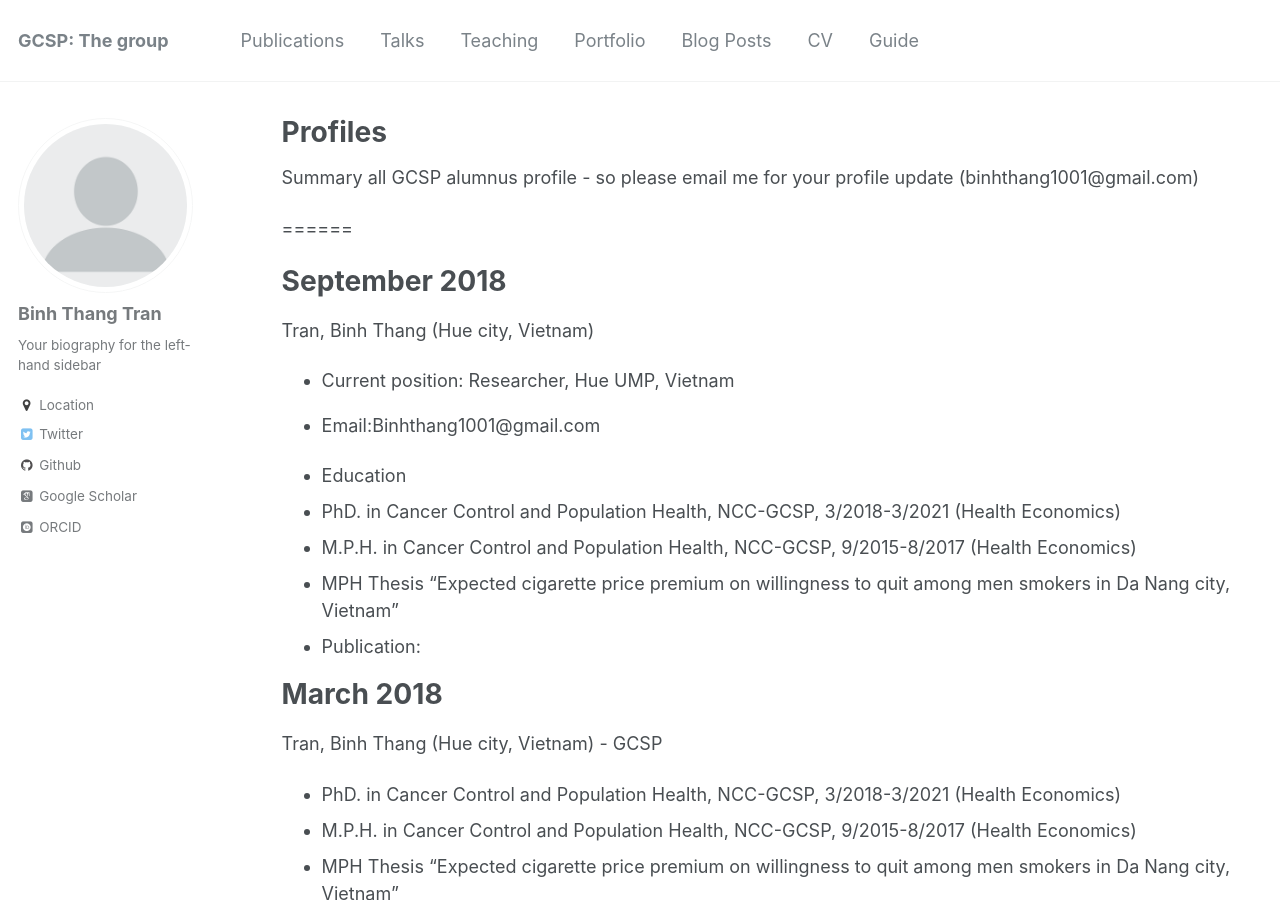
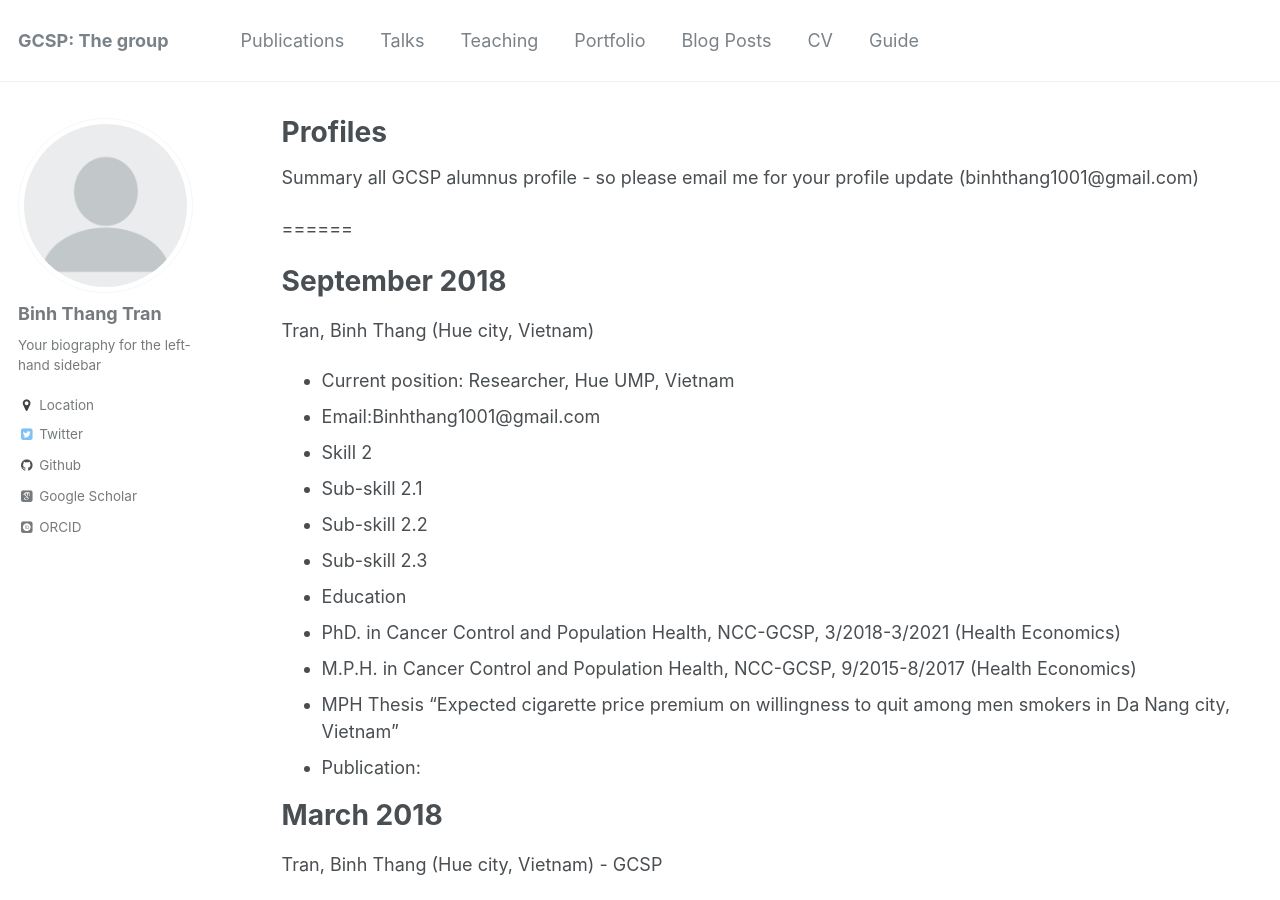
Before and after one commit to kklot/gcsp, a Jekyll site: the page built from _pages/cv.md, in a window 1280 px wide and 900 px high. Built offline with Jekyll 4.4.1, drawn with Linux system fonts in a browser that asks for light colours; some web fonts are replaced.

Commit message:
Update cv.md

```diff
--- a/_pages/cv.md
+++ b/_pages/cv.md
@@ -20,7 +20,10 @@ September 2018
 Tran, Binh Thang (Hue city, Vietnam)
   * Current position: Researcher, Hue UMP, Vietnam
   * Email:Binhthang1001@gmail.com
-
+ * Skill 2
+  * Sub-skill 2.1
+  * Sub-skill 2.2
+  * Sub-skill 2.3
 * Education
  * PhD. in Cancer Control and Population Health, NCC-GCSP, 3/2018-3/2021  (Health Economics)
  * M.P.H. in Cancer Control and Population Health, NCC-GCSP, 9/2015-8/2017  (Health Economics)
```
